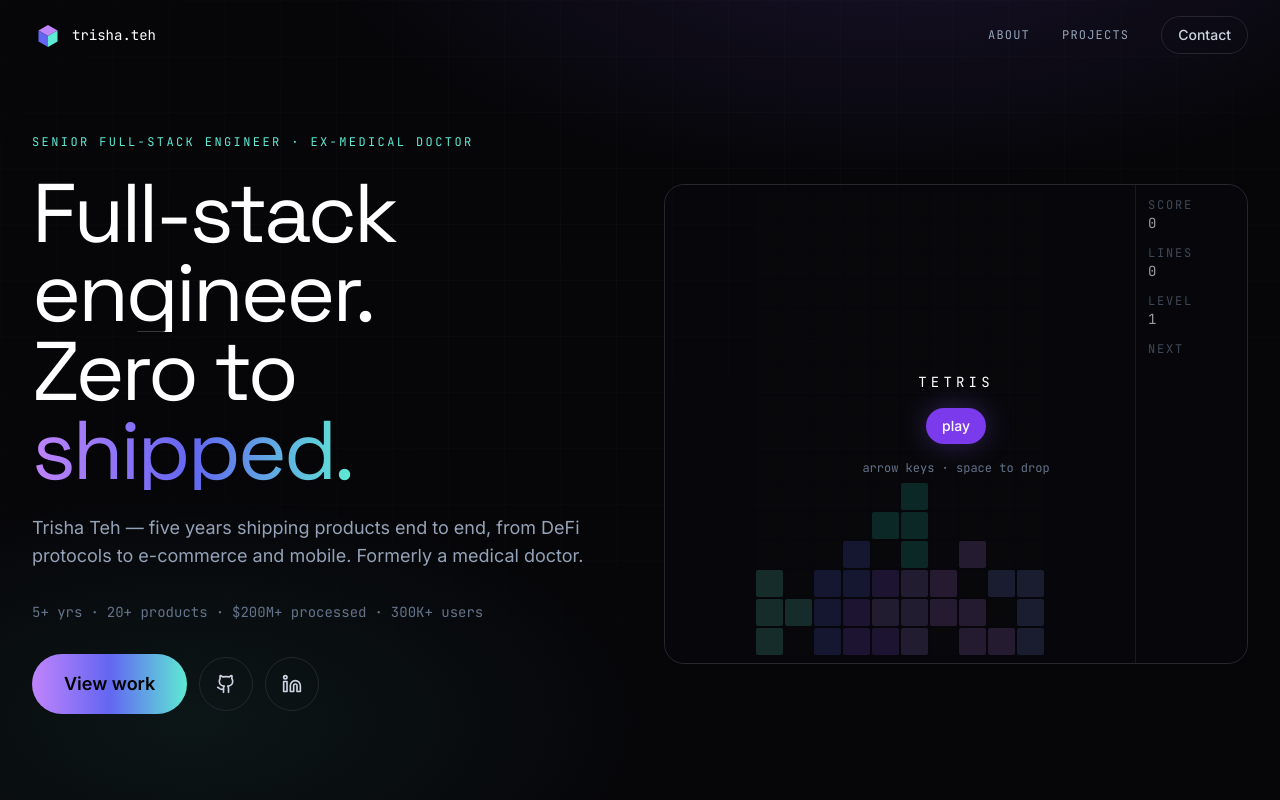
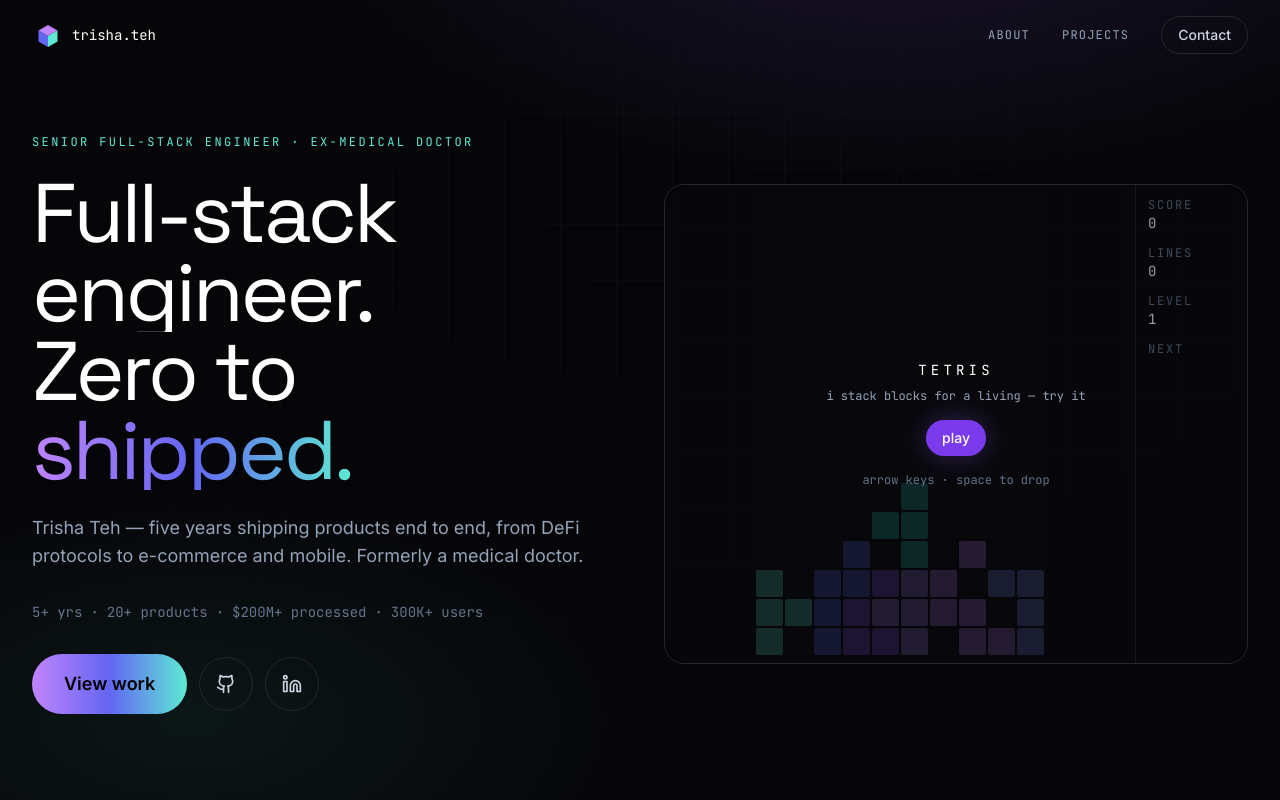
Before and after one commit to trishateh/portfolio-next, a Next.js app: page / in a window 1280 px wide. Shown: the top 800 px of the page. Built offline with nearby package versions, Linux system fonts and the light colour scheme.

Commit message:
fix: center hero content on wide screens, blockchain nod in Tetris overlay
- GradientBG content wrapper w-full so flex-row callers don't left-pin the container (hero looked squashed left with dead space right)
- Idle overlay caption: 'i stack blocks for a living - try it'

```diff
--- a/src/app/components/TetrisPanel.tsx
+++ b/src/app/components/TetrisPanel.tsx
@@ -739,6 +739,9 @@ export default function TetrisPanel({ className }: TetrisPanelProps) {
           <span className="font-mono text-sm uppercase tracking-[0.3em] text-white">
             tetris
           </span>
+          <span className="font-mono text-xs text-slate-400 -mt-2">
+            i stack blocks for a living — try it
+          </span>
           <Button variant="primary" size="sm" onClick={() => controlRef.current.play()}>
             play
           </Button>
--- a/src/app/components/ui/GradientBG.tsx
+++ b/src/app/components/ui/GradientBG.tsx
@@ -20,7 +20,7 @@ export default function GradientBG({ children, className }: GradientBGProps) {
       <div className="pointer-events-none absolute inset-0 bg-block-grid" />
 
       {/* Content */}
-      <div className="relative z-10">{children}</div>
+      <div className="relative z-10 w-full">{children}</div>
     </div>
   );
 }
```
